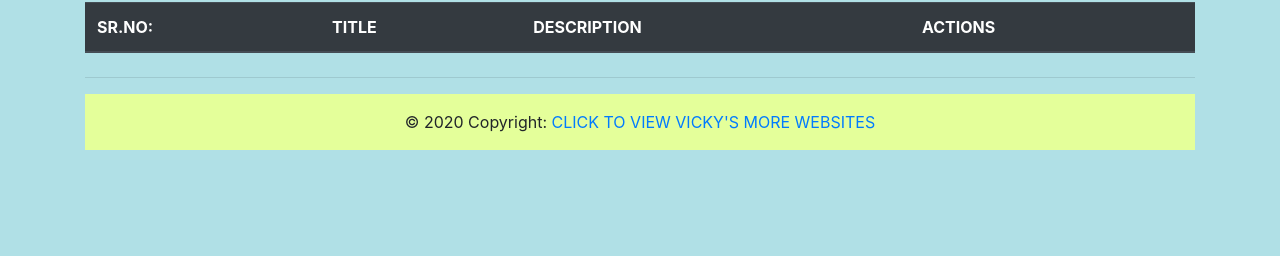
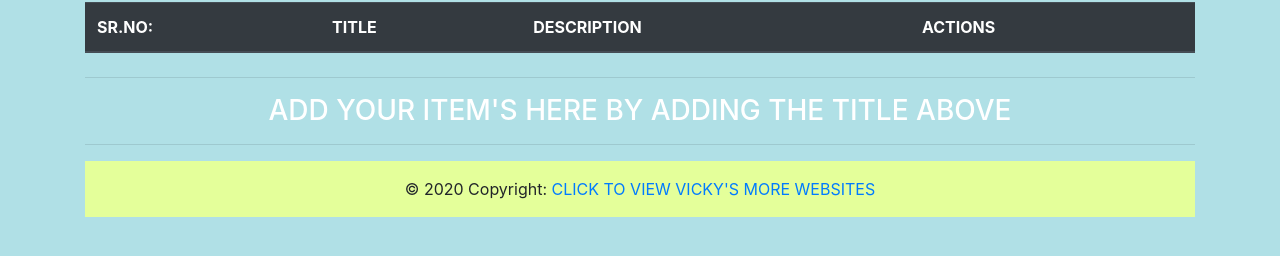
Before and after one commit to vickyroyy/js, a plain HTML site: page index.html in a window 1280 px wide. Shown: the part 512-768 px from the top of the page. Drawn offline with nearby package versions, Linux system fonts and the light colour scheme.

Commit message:
AN Java Script To-Do's List

```diff
--- a/index.html
+++ b/index.html
@@ -99,6 +99,11 @@
     </div>
     <hr>
 
+      <h3 class="text-center" style="color:white" style="background-color:gray;">ADD YOUR ITEM'S HERE BY ADDING THE TITLE ABOVE</h3>
+
+
+    <hr>
+
     <!-- Footer -->
     <footer class="page-footer font-small white" style="background-color:rgb(228, 255, 154);">
 
```
